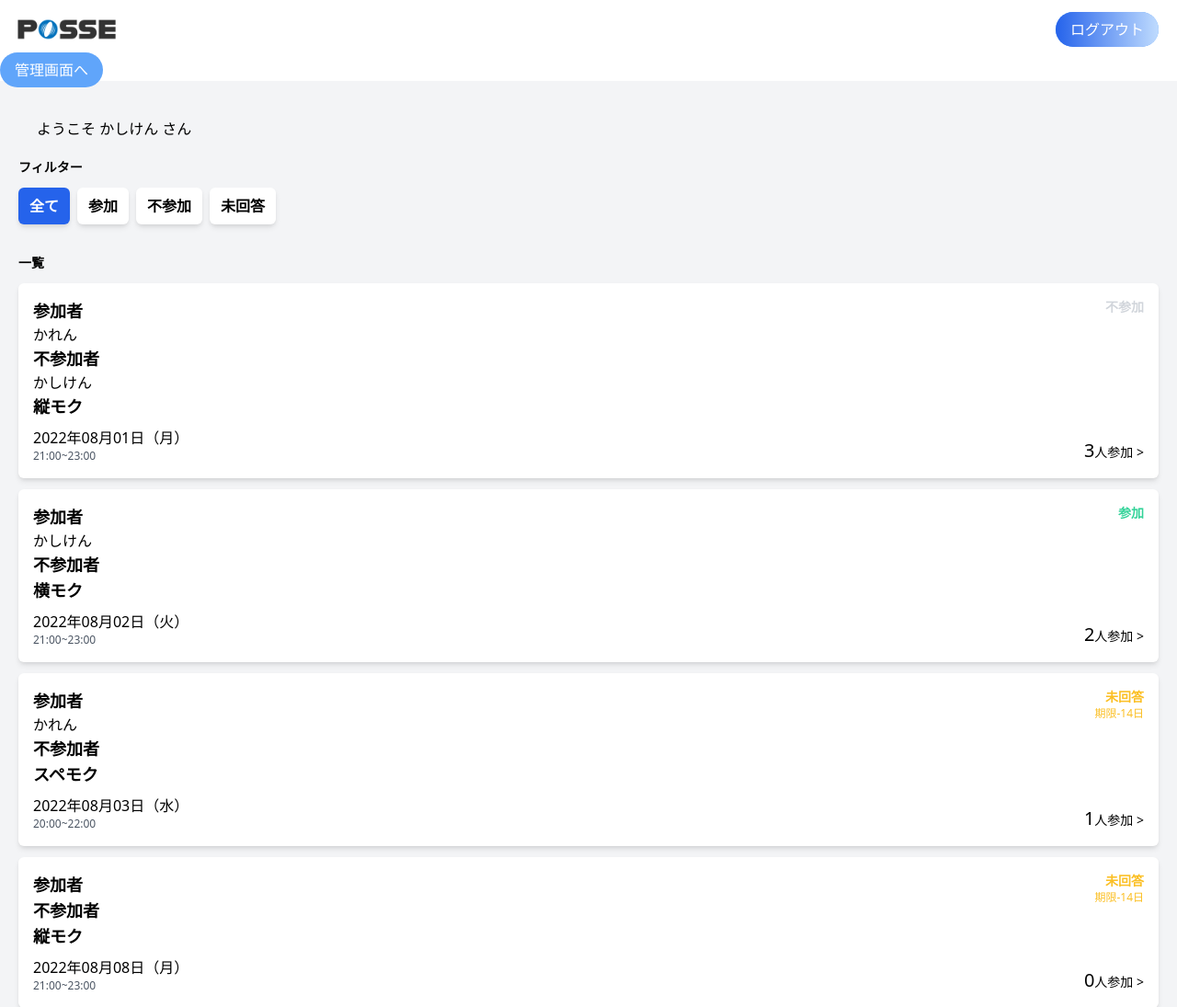
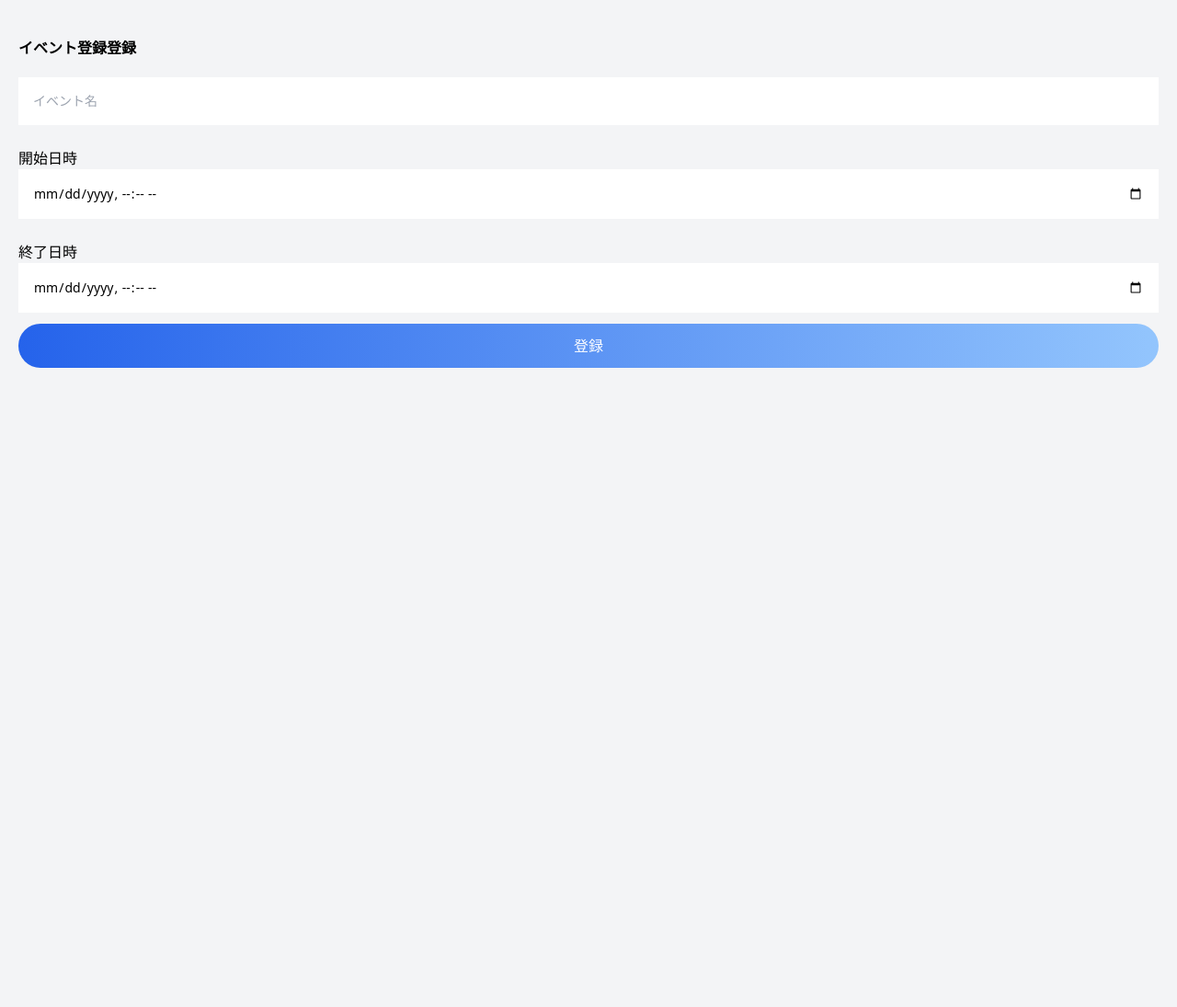
Before and after one commit to posse-ap/posse2-hackathon-202209-team2D, a PHP site: page /index.php/admin/register_event.php in a window 1280 px wide. Shown: the top 1095 px of the page at 92% size. After the commit the page ends 400 px from the top, so only its background shows below. Run offline with PHP 8.4, Linux system fonts and the light colour scheme; a user stored in the database is signed in; data comes from the database, SQL or seed files in the repository.

Commit message:
issue21 管理者画面からイベント登録できるようになった

```diff
--- a/src/admin/index.php
+++ b/src/admin/index.php
@@ -30,6 +30,7 @@ if (!isset($_SESSION["user_id"]) || !isset($_SESSION['login'])) {
         <p class="ml-5 my-5" ><?= $_SESSION['name'] ?> さん</p>
         <a href="../index.php" class="text-white bg-blue-400 px-4 py-2 rounded-3xl posse-blue-gradation ">ユーザー画面へ</a>
         <a class="text-2xl text-white bg-pink-400 px-4 py-2 rounded-3xl posse-blue-gradation" href="register_user.php">ユーザー登録</a>
+        <a class="text-2xl text-white bg-blue-400 px-4 py-2 rounded-3xl posse-blue-gradation" href="register_event.php">イベント登録</a>
     </div>
 
 
--- /dev/null
+++ b/src/admin/register_event.php
@@ -0,0 +1,38 @@
+<?php
+require($_SERVER['DOCUMENT_ROOT'] . "/dbconnect.php");
+session_start();
+
+?>
+
+
+
+<!DOCTYPE html>
+<html lang="ja">
+
+<head>
+    <meta charset="UTF-8">
+    <meta http-equiv="X-UA-Compatible" content="IE=edge">
+    <meta name="viewport" content="width=device-width, initial-scale=1.0">
+    <link href="https://unpkg.com/tailwindcss@^2/dist/tailwind.min.css" rel="stylesheet">
+    <title>イベント登録</title>
+</head>
+
+<body>
+
+    <main class="bg-gray-100 h-screen">
+        <div class="w-full mx-auto py-10 px-5">
+            <h2 class="text-md font-bold mb-5">イベント登録登録</h2>
+            <form class="flex flex-col" action="../store.php" method="POST">
+                <input type="text" name="name" placeholder="イベント名" class="w-full p-4 text-sm mb-3" required>
+                <!-- <input type="text" name="detail" placeholder="イベント内容" class="w-full p-4 text-sm mb-3"> -->
+                <p class="mb-0 mt-3">開始日時</p>
+                <input name="start_at" placeholder="<?php echo date('Y-m-d H:i:s'); ?>" class="w-full p-4 text-sm mb-3"  type="datetime-local" required>
+                <p class="mb-0 mt-3">終了日時</p>
+                <input name="end_at" placeholder="<?php echo date('Y-m-d H:i:s'); ?>" class="w-full p-4 text-sm mb-3" type="datetime-local"  required>
+                <input type="submit" name="submit" value="登録" class="cursor-pointer w-full p-3 text-md text-white bg-blue-400 rounded-3xl bg-gradient-to-r from-blue-600 to-blue-300">
+            </form>
+        </div>
+    </main>
+</body>
+
+</html>
--- a/src/index.php
+++ b/src/index.php
@@ -13,10 +13,10 @@ $today = date("Y-m-d");
 // 参加/不参加/未回答の分類→未参加のみあとで書き加える
 $status = filter_input(INPUT_GET, 'status');
 if (isset($status)) {
-  $stmt = $db->prepare("SELECT events.id, events.name, events.start_at, events.end_at, count(event_attendance.id) AS total_participants FROM events LEFT JOIN event_attendance ON events.id = event_attendance.event_id WHERE events.start_at <= '" . $today . "' AND event_attendance.user_id = ? AND event_attendance.status = ? GROUP BY events.id ORDER BY events.start_at ASC" );
+  $stmt = $db->prepare("SELECT events.id, events.name, events.start_at, events.end_at, count(event_attendance.id) AS total_participants FROM events LEFT JOIN event_attendance ON events.id = event_attendance.event_id WHERE events.start_at >= '" . $today . "' AND event_attendance.user_id = ? AND event_attendance.status = ? GROUP BY events.id ORDER BY events.start_at ASC" );
   $stmt->execute(array($_SESSION['user_id'], $status));
 }else{
-  $stmt = $db->prepare("SELECT events.id, events.name, events.start_at, events.end_at, count(event_attendance.id) AS total_participants FROM events LEFT JOIN event_attendance ON events.id = event_attendance.event_id WHERE events.start_at <= '" . $today . "' GROUP BY events.id ORDER BY events.start_at ASC" );
+  $stmt = $db->prepare("SELECT events.id, events.name, events.start_at, events.end_at, count(event_attendance.id) AS total_participants FROM events LEFT JOIN event_attendance ON events.id = event_attendance.event_id WHERE events.start_at >= '" . $today . "' GROUP BY events.id ORDER BY events.start_at ASC" );
   $stmt->execute();
 }
 $events = $stmt->fetchAll();
```
Also changed, not shown: src/store.php (added, +18 -0 lines).
